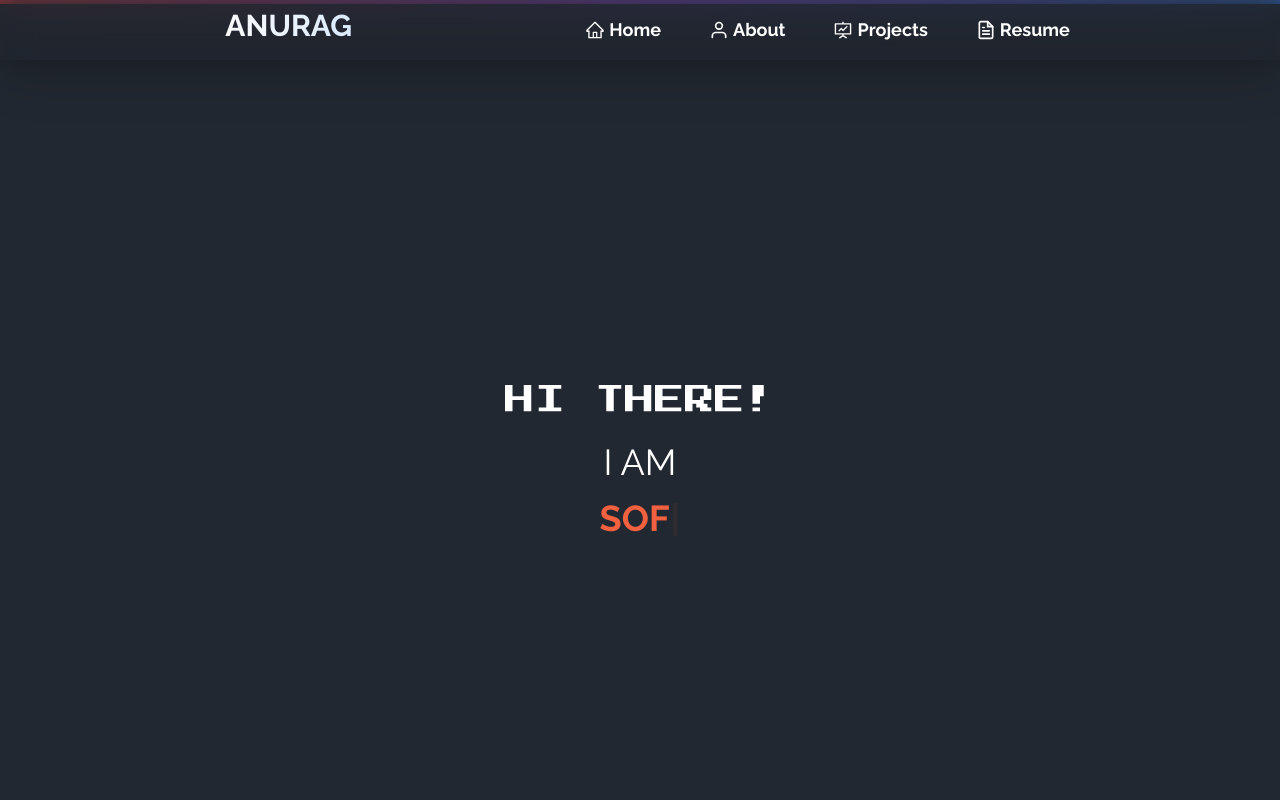
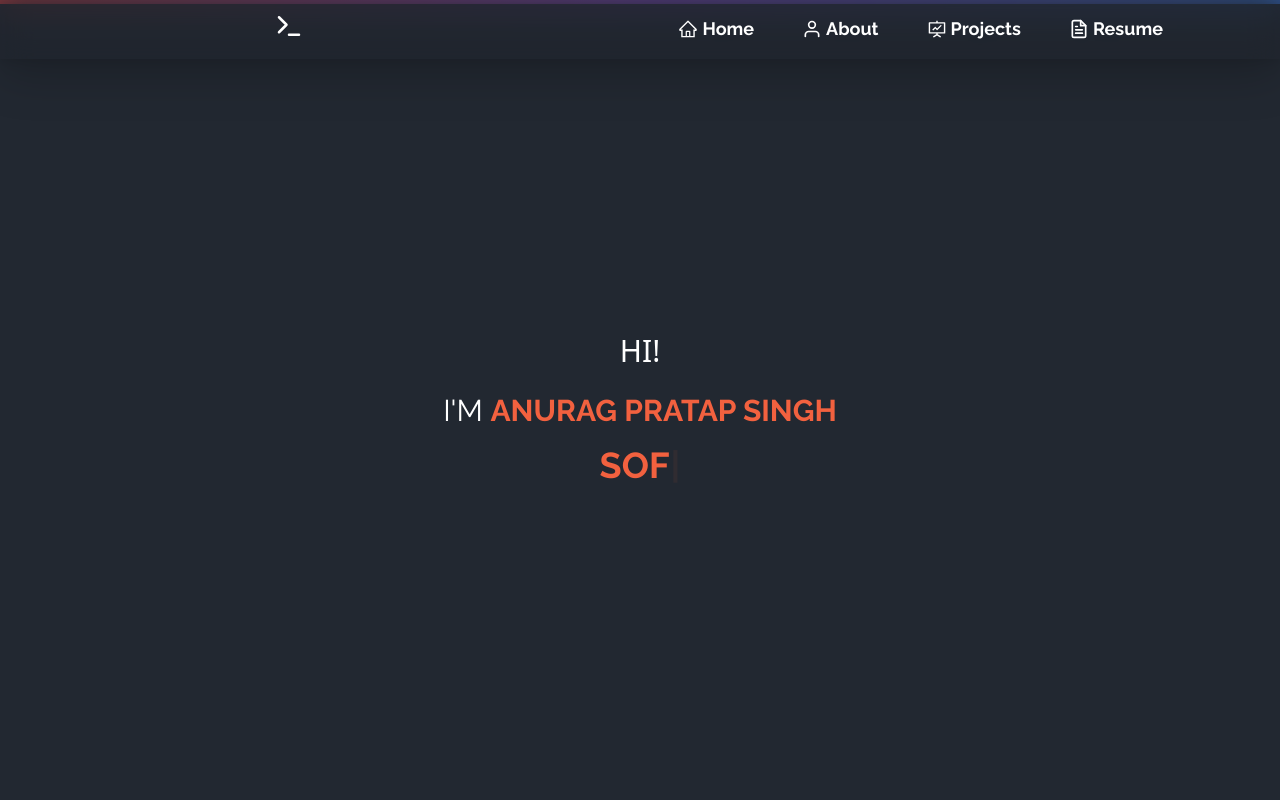
Before and after one commit to Znaxh/Portfolio, a React (Vite) app: page / in a window 1280 px wide. Shown: the top 800 px of the page. Built offline with nearby package versions, Linux system fonts and the light colour scheme.

Commit message:
home sweet home

```diff
--- a/src/Pages/Footer.jsx
+++ b/src/Pages/Footer.jsx
@@ -37,7 +37,7 @@ const Footer = () => {
             className="flex space-x-2 place-content-evenly px-4 py-2 md:px-6 text-sm font-bold rounded-full border-2 border-gray-500 hover:bg-gray-700 hover:border-white"
             type="button"
             onClick={() => {
-              window.open("https://www.linkedin.com", "_blank");
+              window.open("https://www.linkedin.com/in/anurag-pratap-singh-9351a5257/", "_blank");
             }}
           >
             LINKEDIN
@@ -46,7 +46,7 @@ const Footer = () => {
             className="flex space-x-2 place-content-evenly px-4 py-2 md:px-6 text-sm font-bold rounded-full border-2 border-gray-500 hover:bg-gray-700 hover:border-white"
             type="button"
             onClick={() => {
-              window.open("https://www.instagram.com", "_blank");
+              window.location.href = "mailto:anuragpratapsingh.4845@gmail.com";
             }}
           >
             EMAIL
@@ -55,7 +55,7 @@ const Footer = () => {
             className="flex space-x-2 place-content-evenly px-4 py-2 md:px-6 text-sm font-bold rounded-full border-2 border-gray-500 hover:bg-gray-700 hover:border-white"
             type="button"
             onClick={() => {
-              window.open("https://www.instagram.com", "_blank");
+              window.open("https://x.com/Anurag_4845", "_blank");
             }}
           >
             TWITTER
--- a/src/Pages/Home.jsx
+++ b/src/Pages/Home.jsx
@@ -6,9 +6,11 @@ export default function Home() {
   return (
     <>
       <div className="absolute inset-x-0 top-0 h-1 bg-gradient-to-r from-red-500 via-purple-500 to-blue-500"></div>
-      <div className=" text-white h-screen flex flex-col justify-center items-center space-y-4">
-        <div className="font-pixel text-xl md:text-3xl mb-2">HI THERE!</div>
-        <div className="text-2xl font-raleway md:text-4xl ">I AM</div>
+      <div className="flex flex-col justify-center items-center h-screen text-white space-y-4"style={{ marginTop: '-50px' }}>
+        <div className="font-pixeltext-xl md:text-3xl mb-2">HI!</div>
+        <div className="text-xl font-raleway md:text-3xl">
+          I'M <span className="text-[#F2613F] font-raleway font-semibold">ANURAG PRATAP SINGH</span>
+        </div>
         <div className="text-[#F2613F] font-raleway font-bold text-2xl md:text-4xl">
           <Typewriter
             options={{
@@ -17,6 +19,7 @@ export default function Home() {
                 "FREELANCER",
                 "MERN STACK DEVELOPER",
                 "OPEN SOURCE CONTRIBUTOR",
+                "ML Enthusiast"
               ],
               autoStart: true,
               loop: true,
--- a/src/Pages/Navbar.jsx
+++ b/src/Pages/Navbar.jsx
@@ -3,13 +3,12 @@ import { Link, useNavigate } from "react-router-dom";
 import {
   AiOutlineHome,
   AiOutlineFundProjectionScreen,
-  AiFillStar,
 } from "react-icons/ai";
 import { FiUser, FiFileText } from "react-icons/fi";
-import { DiGitBranch } from "react-icons/di";
 import { RiMenu3Fill } from "react-icons/ri";
 import { MdClose } from "react-icons/md";
 import MobileNav from "./MobileNav";
+import { FiTerminal } from "react-icons/fi";
 
 function Navbar() {
   const navigate = useNavigate();
@@ -19,13 +18,13 @@ function Navbar() {
     <div className="flex items-center font-raleway justify-between px-4 z-50 relative lg:sticky top-0 bg-[#2228318a] backdrop-blur-lg  drop-shadow-lg shadow-lg">
       <span className="capitalize md:w-1/3 lg:w-1/2 flex items-center justify-center py-2 px-2">
         <h1
-          className="cursor-pointer text-xl lg:text-3xl font-bold bg-gradient-to-r from-gray-50 to-blue-100 bg-clip-text text-transparent uppercase"
+          className="cursor-pointer text-white text-4xl lg:text-3xl font-bold bg-gradient-to-r from-gray-50 to-blue-100 bg-clip-text text-transparent uppercase"
           onClick={() => navigate("/")}
         >
-          ANURAG
+          <FiTerminal />
         </h1>
       </span>
-      <div className="w-2/3 hidden lg:flex items-center justify-start">
+      <div className="w-2/3 hidden lg:flex items-center justify-center">
         <ul className="flex gap-8 lg:gap-12 mt-[15px]">
           {[
             { to: "/", icon: <AiOutlineHome fontSize={20} />, label: "Home" },
--- a/src/Pages/Projects.jsx
+++ b/src/Pages/Projects.jsx
@@ -1,15 +1,16 @@
 // src/App.jsx
 import React from 'react';
 import ProjectPanel from '../components/Projects/ProjectPanels';
-import image from '../assets/Project1.png'
+import youtube from '../assets/Project1.png'
+import image from '../assets/Pending.png'
 
 const projects = [
   {
     title: 'Youtube Summarizer',
-    description: 'This is the first project description. hello hello hello heel',
+    description: 'Model Comparison of different youtube models using ROUGE',
     link: 'https://github.com/AnuragSingh4845/Youtube_Summarizer_Model_Comparison',
     demolink: 'https://youtubesummarizermodelcomparison-miwyvm7xgfyeuirzw9spal.streamlit.app/',
-    image: image
+    image: youtube
   },
   {
     title: 'Project Two',
@@ -37,7 +38,7 @@ const projects = [
 const Projects = () => {
   return (
     <div className="">
-      <div className="absolute inset-x-0 top-0 h-1 bg-gradient-to-r from-red-500 via-purple-500 to-blue-500"></div>
+      <div className="absolute font-raleway inset-x-0 top-0 h-1 bg-gradient-to-r from-red-500 via-purple-500 to-blue-500"></div>
       <div className="comic-grid">
         {projects.map((project, index) => (
           <ProjectPanel
--- a/src/components/Home/Intro.jsx
+++ b/src/components/Home/Intro.jsx
@@ -2,7 +2,7 @@ import React from 'react';
 
 const Intro = () => {
   return (
-    <div className='h-screen font-raleway text-white flex justify-center items-center'>
+    <div className='h-screen font-raleway text-white flex justify-center items-center' style={{ marginTop: '-50px' }}>
       <div className="max-w-4xl p-8 text-center space-y-6">
         <div className="text-4xl font-bold mb-4">Let Me Introduce Myself</div>
         <div className="text-lg leading-relaxed">
--- a/src/components/Projects/ProjectPanels.jsx
+++ b/src/components/Projects/ProjectPanels.jsx
@@ -4,11 +4,11 @@ import { BiLink } from 'react-icons/bi';
 
 const ProjectPanel = ({ title, description, link, demo ,image }) => {
   return (
-    <div className="project-panel border border-black border-2   mt-2 mb-4 h-screen">
+    <div className="project-panel font-raleway border border-black border-2 mt-2 mb-4 h-screen ">
       <div className="image-container">
         {image && <img src={image} alt={title} className="project-image" />}
         <div className="text-container">
-          <h3 className='font-montserrat font-bold text-xl'>PROJECT NAME</h3>
+          <h3 className='font-montserrat font-bold text-xl'>{title}</h3>
           <p className="description">{description}</p>
           <div className='flex flex-col-2 justify-between relative'>
             <button type='button' onClick={()=>{
--- a/src/components/Resume/ResumeFile.jsx
+++ b/src/components/Resume/ResumeFile.jsx
@@ -3,7 +3,7 @@ import resumeimage from '../../assets/pdf_page-0001.jpg'
 
 const ResumeFile = () => {
   return (
-    <div className='justify-center flex mt-16 '>
+    <div className='justify-center flex mt-16 px-2'>
       <div className="absolute inset-x-0 top-0 h-1 bg-gradient-to-r from-red-500 via-purple-500 to-blue-500"></div>
         <img src={resumeimage} alt="resume.jpg" />
     </div>
```
Also changed, not shown: src/assets/Pending.png (added).
